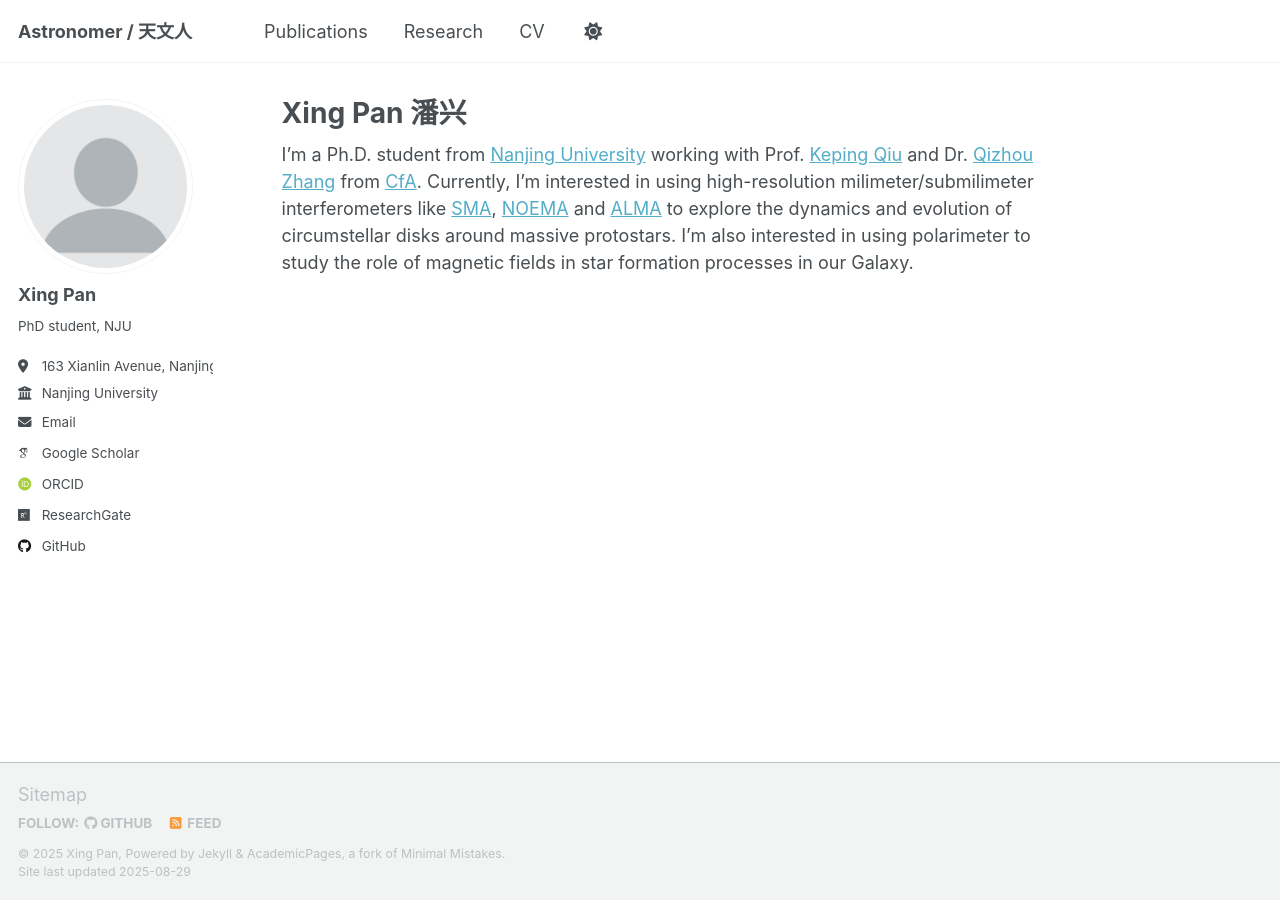
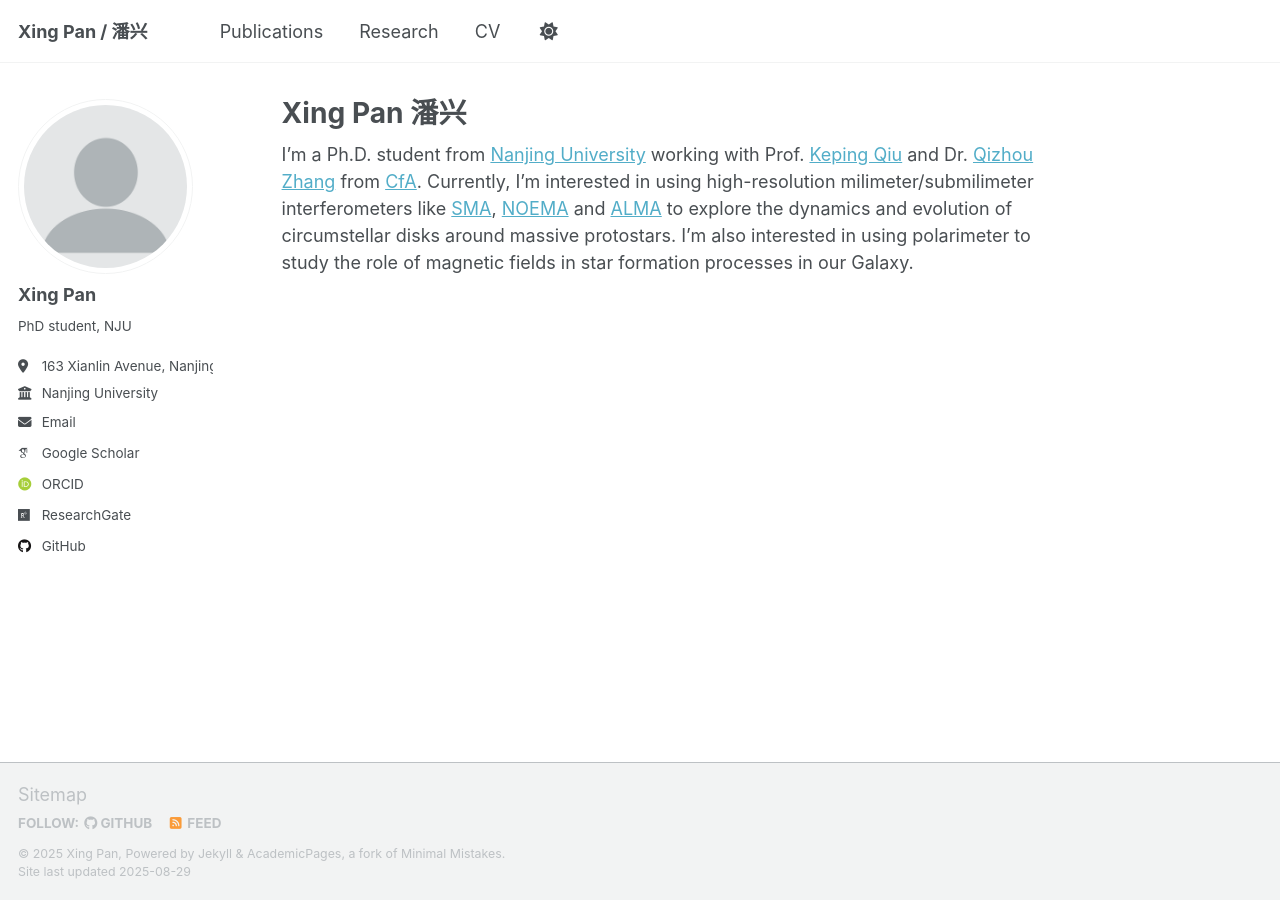
Before and after one commit to xingpan1017/xingpan1017.github.io, a Jekyll site: the page built from _pages/about.md, in a window 1280 px wide. Built offline with Jekyll 4.4.1, drawn with Linux system fonts in a browser that asks for light colours; some web fonts are replaced; a script that is not in the unit is left out.

Commit message:
Update _config.yml

```diff
--- a/_config.yml
+++ b/_config.yml
@@ -9,7 +9,7 @@
 # Basic Site Settings
 locale                   : "en-US"
 site_theme               : "default" # Currently available options are "default", "air"
-title                    : "Astronomer / 天文人"
+title                    : "Xing Pan / 潘兴"
 title_separator          : "-"
 name                     : &name "Xing Pan"
 description              : &description "PhD Student, NJU"
```
